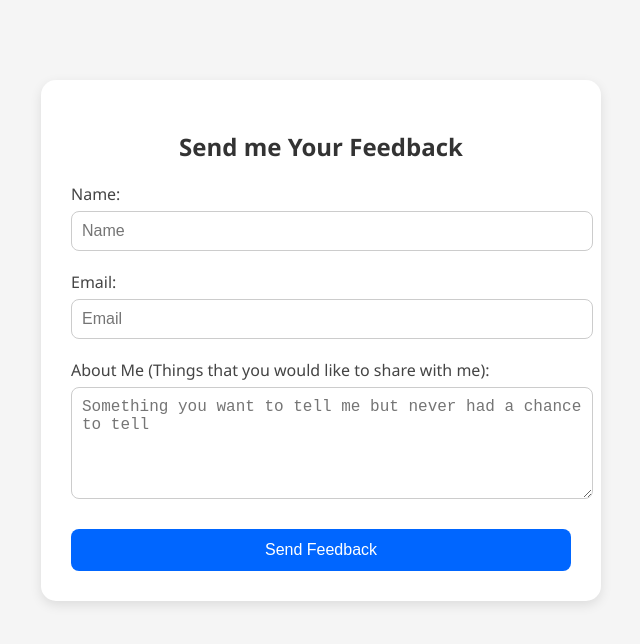
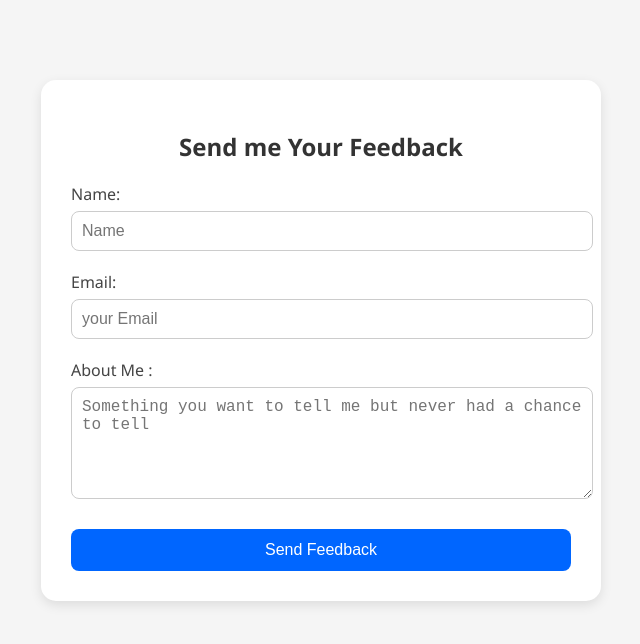
Before and after one commit to Darshan2551/emailResponse, a plain HTML site: page index.html in a window 1280 px wide. Shown: the whole page, without its empty margins (319-959 px from the left). Drawn offline with nearby package versions, Linux system fonts and the light colour scheme.

Commit message:
Update index.html

```diff
--- a/index.html
+++ b/index.html
@@ -84,9 +84,9 @@
             <input type="text" id="name" name="name" placeholder="Name" required>
 
             <label for="email">Email:</label>
-            <input type="email" id="email" name="email" placeholder="Email" required>
+            <input type="email" id="email" name="email" placeholder="your Email" required>
 
-            <label for="message">About Me (Things that you would like to share with me):</label>
+            <label for="message">About Me :</label>
             <textarea id="message" name="message"
                 placeholder="Something you want to tell me but never had a chance to tell" rows="5" required></textarea>
 
```
